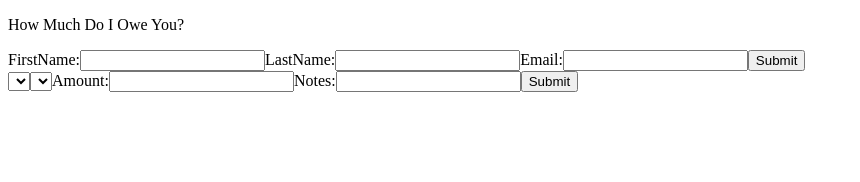
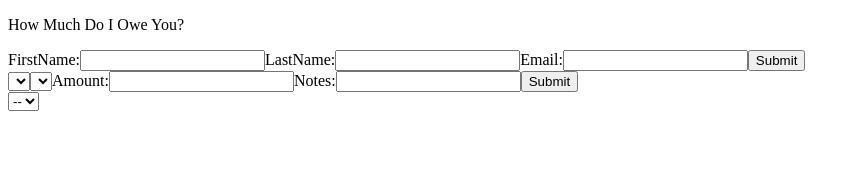
Before and after one commit to damiansf/HowMuchDoIOweYou, a React (Create React App) app: page / in a window 1280 px wide. Shown: the top 182 px of the page, without its empty margins (0-860 px from the left). Built offline with nearby package versions, Linux system fonts and the light colour scheme.

Commit message:
adding display debts and fixing debt map

```diff
--- a/src/App.js
+++ b/src/App.js
@@ -6,7 +6,9 @@ import * as actionDefs from './actions/actionDefs';
 function mapStateToProps(state) {
   return {
     emails: state.emails,
-    users: state.users
+    users: state.users,
+    debtList: state.debtList,
+    debtMap: state.debtMap
   }
 }
 
--- a/src/components/displayDebts.js
+++ b/src/components/displayDebts.js
@@ -6,18 +6,48 @@ export default class DisplayDebts extends React.Component {
     super();
 
     this.state = {
+      data: ""
+    };
 
-    };
+    this.loadDebtMap = this.loadDebtMap.bind(this);
+    this.getIdentifier = this.getIdentifier.bind(this);
 
 
   }
 
+  loadDebtMap(event) {
+    let str = "";
+    this.props.emails.forEach((email)=> {
+      if(event.target.value.localeCompare(email) < 0) {
+        if(this.props.debtList.includes(event.target.value + email)) {
+          str += JSON.stringify(this.props.debtMap[event.target.value + email]);
+        }
+      } else {
+        if(this.props.debtList.includes(email + event.target.value)) {
+          str += JSON.stringify(this.props.debtMap[email + event.target.value]);
+        }
+      }
+    });
+
+    this.setState({data:str});
+  }
+
+  getIdentifier(email) {
+    let user = this.props.users[email];
+    return user.firstName + " " + user.lastName + " (" + email + ")";
+  }
 
   render() {
     return (
-      <select onChange={this.handleOwnerEmail}>
-        {this.props.emails.map((email) => <option key={email} value={email} >{email}</option>)}
-      </select>
+      <div>
+        <select onChange={this.loadDebtMap}>
+          <option>--</option>
+          {this.props.emails.map((email) => <option key={email} value={email} >{this.getIdentifier(email)}</option>)}
+        </select>
+        <div>
+        {this.state.data}
+        </div>
+      </div>
     );
   }
 }
--- a/src/main.js
+++ b/src/main.js
@@ -15,6 +15,7 @@ export default class Main extends React.Component {
         </header>
         <AddUser addUser={this.props.addUser} />
         <AddDebt addDebt={this.props.addDebt} emails={this.props.emails} users={this.props.users}/>
+        <DisplayDebts emails={this.props.emails} users={this.props.users} debtMap={this.props.debtMap} debtList={this.props.debtList}/>
       </div>
     );
   }
--- a/src/reducers/reducer.js
+++ b/src/reducers/reducer.js
@@ -29,20 +29,28 @@ function reducer(state = initialState, action) {
 
         return {
           ...state,
-          debtList: [...state.debtList, action.userIDOne + action.userIDTwo],
           debtMap: {
             ...state.debtMap,
-            [id]: action.payload
+            [id]: {
+              debts: [
+                ...state.debtMap[id].debts,
+                action.payload
+              ]
+            }
           }
         }
 
       } else {
         return {
           ...state,
-          debtList: [...state.debtList, action.userIDOne + action.userIDTwo],
+          debtList: [...state.debtList, id],
           debtMap: {
             ...state.debtMap,
-            [id]: action.payload
+            [id]: {
+              debts: [
+                action.payload
+              ]
+            }
           }
         }
       }
```
